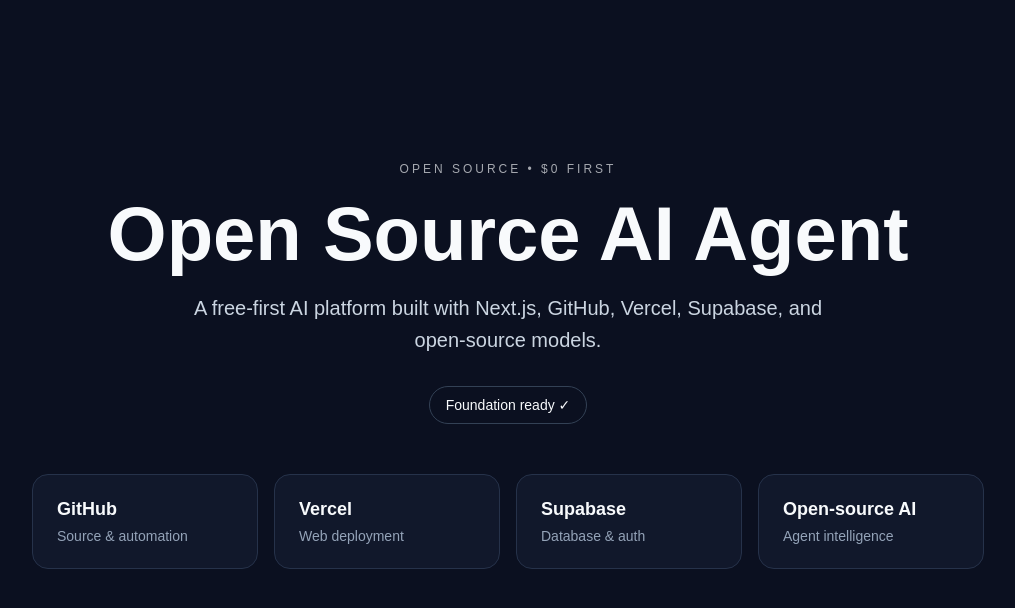
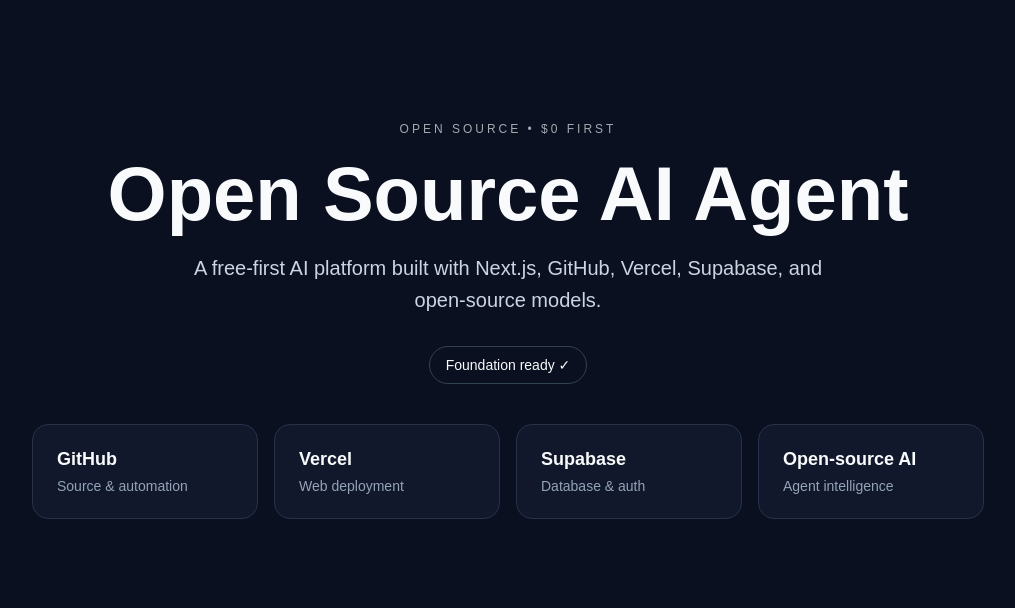
Before and after one commit to azure-devops-cloud/open-source-ai-agent, a Next.js app: page / in a window 1280 px wide. Shown: the top 608 px of the page, without its empty margins (132-1147 px from the left). Built offline with nearby package versions, Linux system fonts and the light colour scheme.

Commit message:
style: support agent dashboard controls

```diff
--- a/app/globals.css
+++ b/app/globals.css
@@ -1,10 +1,10 @@
 * { box-sizing: border-box; }
-
 html, body { margin: 0; padding: 0; min-height: 100%; }
 body { font-family: Arial, Helvetica, sans-serif; background: #0b1020; color: #f8fafc; }
-
-.container { max-width: 1000px; margin: 0 auto; padding: 80px 24px; }
-.hero { text-align: center; padding: 70px 20px 50px; }
+a { color: #93c5fd; text-decoration: none; }
+button { background: #f8fafc; color: #0b1020; font-weight: 700; }
+.container { max-width: 1000px; margin: 0 auto; padding: 60px 24px; }
+.hero { text-align: center; padding: 50px 20px 40px; }
 .eyebrow { font-size: 12px; letter-spacing: 3px; opacity: .65; }
 h1 { font-size: clamp(42px, 8vw, 76px); line-height: 1; margin: 20px 0; }
 .subtitle { max-width: 680px; margin: 0 auto; font-size: 20px; line-height: 1.6; color: #cbd5e1; }
```
